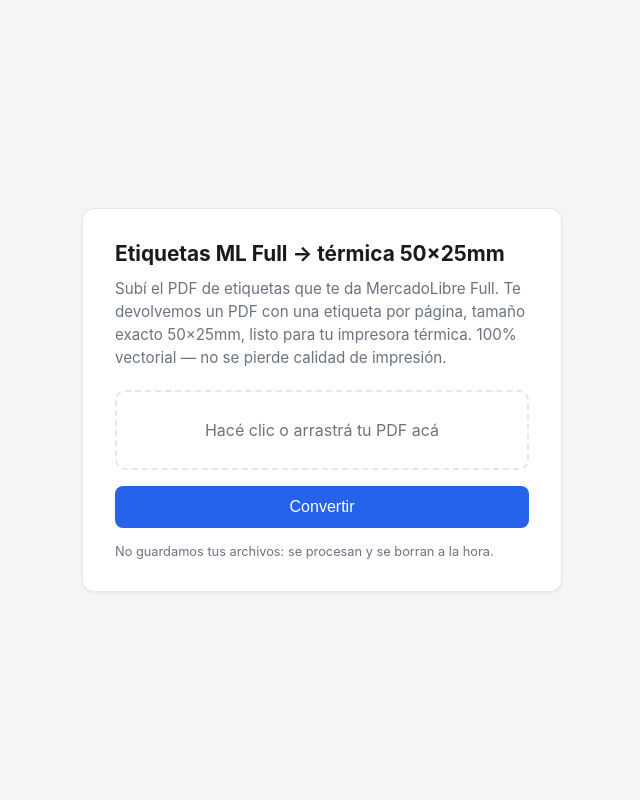
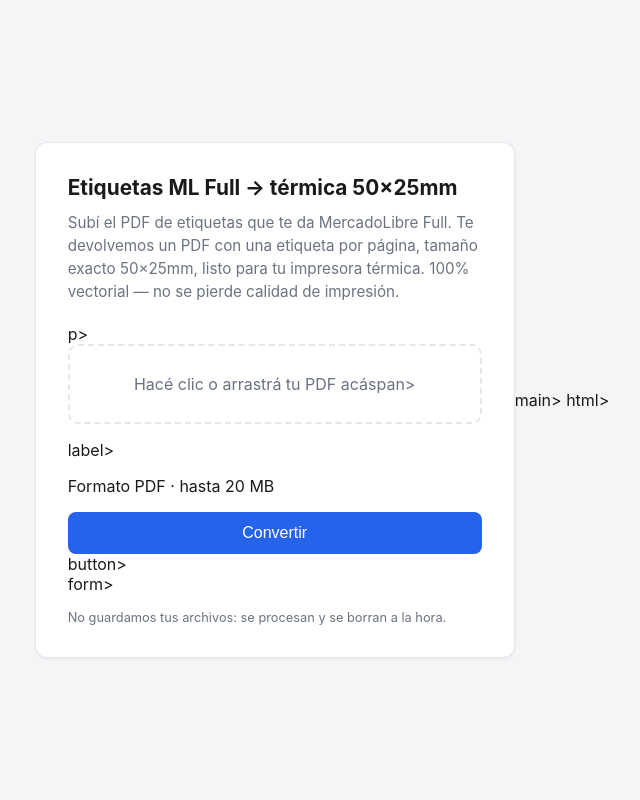
Before and after one commit to jacessario-stack/etiquetas, a Flask app: page / in a window 1280 px wide. Shown: the whole page, without its empty margins (318-958 px from the left). Run offline with Flask 3, Linux system fonts and the light colour scheme.

Commit message:
Update index.html

```diff
--- a/etiquetas-app/templates/index.html
+++ b/etiquetas-app/templates/index.html
@@ -13,25 +13,73 @@
   Subí el PDF de etiquetas que te da MercadoLibre Full. Te devolvemos un PDF
   con una etiqueta por página, tamaño exacto 50&times;25mm, listo para tu
   impresora térmica. 100% vectorial &mdash; no se pierde calidad de impresión.
-    </p>
-
+  </p>p>
   {% with messages = get_flashed_messages() %}
   {% if messages %}
   <div class="error">
   {% for message in messages %}<p>{{ message }}</p>{% endfor %}
-        </div>
+  </div>div>
   {% endif %}
   {% endwith %}
+  <form action="{{ url_for('do_convert') }}" method="post" enctype="multipart/form-data" id="convert-form">
+  <label class="dropzone" for="pdf" id="dropzone">
+  <input id="pdf" name="pdf" type="file" accept="application/pdf,.pdf" required>
+  <span id="dropzone-text">Hacé clic o arrastrá tu PDF acá</span>span>
+  </label>label>
+  <p class="hint">Formato PDF &middot; hasta 20&nbsp;MB</p>
+  <button type="submit" id="submit-btn">Convertir</button>button>
+  </form>form>
+  <p class="fineprint">No guardamos tus archivos: se procesan y se borran a la hora.</p>
+  </main>main>
+<script>
+  const MAX_BYTES = 20 * 1024 * 1024;
+  const input = document.getElementById('pdf');
+  const dropzone = document.getElementById('dropzone');
+  const text = document.getElementById('dropzone-text');
+  const form = document.getElementById('convert-form');
+  const submitBtn = document.getElementById('submit-btn');
+  const defaultText = text.textContent;
+  function formatSize(bytes) {
+    return (bytes / (1024 * 1024)).toFixed(1) + ' MB';
+  }
+  function showError(msg) {
+    dropzone.classList.remove('has-file');
+    dropzone.classList.add('has-error');
+    text.textContent = msg;
+  }
+  function showFile(file) {
+    dropzone.classList.remove('has-error');
+    dropzone.classList.add('has-file');
+    text.textContent = '✓ ' + file.name + ' (' + formatSize(file.size) + ')';
+  }
+  input.addEventListener('change', () => {
+    const file = input.files[0];
+    if (!file) {
+      dropzone.classList.remove('has-file', 'has-error');
+      text.textContent = defaultText;
+      return;
+    }
+    if (!file.name.toLowerCase().endsWith('.pdf')) {
+      input.value = '';
+      showError('Eso no es un PDF. Probá con el archivo que te dio MercadoLibre.');
+      return;
+    }
+    if (file.size > MAX_BYTES) {
+      input.value = '';
+      showError('El archivo pesa ' + formatSize(file.size) + ', el máximo es 20 MB.');
+      return;
+    }
+    showFile(file);
+  });
+  form.addEventListener('submit', (e) => {
+    if (!input.files[0]) return;
+    submitBtn.disabled = true;
+    submitBtn.textContent = 'Convirtiendo...';
+  });
+</script>
+</body>
+</html>html>
 
-    <form action="{{ url_for('do_convert') }}" method="post" enctype="multipart/form-data">
-      <label class="dropzone" for="pdf">
-        <input id="pdf" name="pdf" type="file" accept="application/pdf" required>
-        <span>Hacé clic o arrastrá tu PDF acá</span>
-      </label>
-      <button type="submit">Convertir</button>
-    </form>
-
-    <p class="fineprint">No guardamos tus archivos: se procesan y se borran a la hora.</p>
-  </main>
-</body>
-</html>
+</script></p></h1>
+</body></title>
+  </head>
```
Lines whose indentation alone changed are shown as unchanged.
